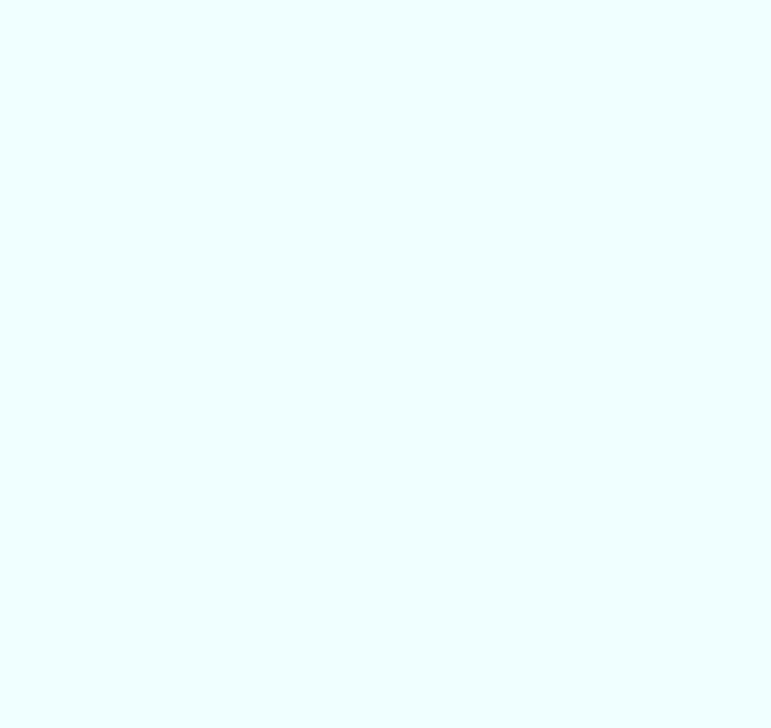
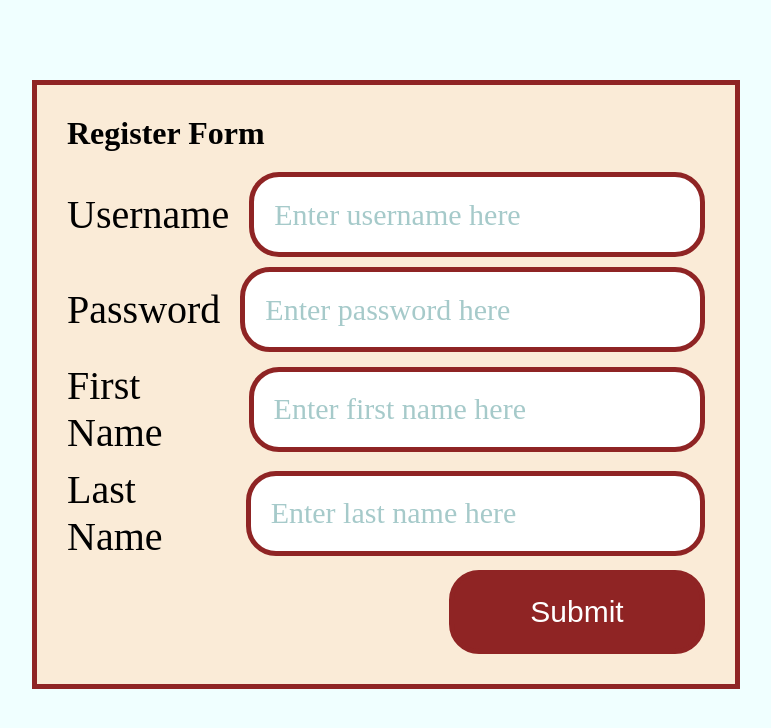
Before and after one commit to sappakit/nodejs-auth-blog-post-app, a React (Create React App) app in the folder client/: page /register in a window 1280 px wide. Before the commit this address had no page. Shown: the top 728 px of the page, without its empty margins (254-1025 px from the left). Built offline with nearby package versions, Linux system fonts and the light colour scheme.

Commit message:
add register page

```diff
--- a/client/src/App.css
+++ b/client/src/App.css
@@ -181,20 +181,26 @@ label {
 }
 
 .post-form,
-.login-form {
+.login-form,
+.register-form {
   border: 5px solid var(--secondary-color);
   padding: 30px;
   margin: 30px 0;
   background: var(--highlight-color);
 }
 
-.login-form-container {
+.login-form-container,
+.register-form-container {
   display: flex;
   justify-content: center;
 }
 
 .login-form {
   width: 50%;
+}
+
+.register-form {
+  width: 60%;
 }
 
 form h1 {
--- a/client/src/App.js
+++ b/client/src/App.js
@@ -5,6 +5,7 @@ import CreatePostPage from "./pages/CreatePostPage";
 import ViewPostPage from "./pages/ViewPostPage";
 import EditPostPage from "./pages/EditPostPage";
 import LoginPage from "./pages/LoginPage";
+import RegisterPage from "./pages/RegisterPage";
 import "./App.css";
 
 function App() {
@@ -14,6 +15,7 @@ function App() {
         <Routes>
           <Route path="/" element={<HomePage />} />
           <Route path="/login" element={<LoginPage />} />
+          <Route path="/register" element={<RegisterPage />} />
           <Route path="/post/create" element={<CreatePostPage />} />
           <Route path="/post/view/:postId" element={<ViewPostPage />} />
           <Route path="/post/edit/:postId" element={<EditPostPage />} />
--- a/client/src/pages/LoginPage.js
+++ b/client/src/pages/LoginPage.js
@@ -33,7 +33,7 @@ function LoginPage() {
             <input
               id="password"
               name="password"
-              type="text"
+              type="password"
               placeholder="Enter password here"
               onChange={(event) => {
                 setPassword(event.target.value);
--- /dev/null
+++ b/client/src/pages/RegisterPage.js
@@ -0,0 +1,85 @@
+import { useState } from "react";
+
+function RegisterPage() {
+  const [username, setUsername] = useState("");
+  const [firstName, setFirstName] = useState("");
+  const [lastName, setLastName] = useState("");
+  const [password, setPassword] = useState("");
+
+  const handleSubmit = (event) => {
+    event.preventDefault();
+  };
+
+  return (
+    <div className="register-form-container">
+      <form className="register-form" onSubmit={handleSubmit}>
+        <h1>Register Form</h1>
+        <div className="input-container">
+          <label>
+            Username
+            <input
+              id="username"
+              name="username"
+              type="text"
+              placeholder="Enter username here"
+              onChange={(event) => {
+                setUsername(event.target.value);
+              }}
+              value={username}
+            />
+          </label>
+        </div>
+        <div className="input-container">
+          <label>
+            Password
+            <input
+              id="password"
+              name="password"
+              type="text"
+              placeholder="Enter password here"
+              onChange={(event) => {
+                setPassword(event.target.value);
+              }}
+              value={password}
+            />
+          </label>
+        </div>
+        <div className="input-container">
+          <label>
+            First Name
+            <input
+              id="firstname"
+              name="firstname"
+              type="text"
+              placeholder="Enter first name here"
+              onChange={(event) => {
+                setFirstName(event.target.value);
+              }}
+              value={firstName}
+            />
+          </label>
+        </div>
+        <div className="input-container">
+          <label>
+            Last Name
+            <input
+              id="lastname"
+              name="lastname"
+              type="text"
+              placeholder="Enter last name here"
+              onChange={(event) => {
+                setLastName(event.target.value);
+              }}
+              value={lastName}
+            />
+          </label>
+        </div>
+        <div className="form-actions">
+          <button type="submit">Submit</button>
+        </div>
+      </form>
+    </div>
+  );
+}
+
+export default RegisterPage;
```
